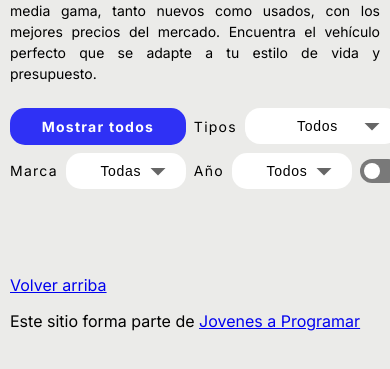
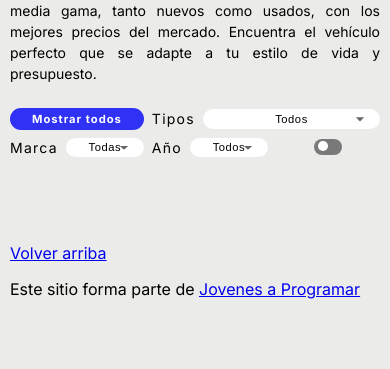
Before and after one commit to LuisNunez2004/Proyecto-JAP, a plain HTML site: page products.html in a window 390 px wide. Shown: the part 123-492 px from the top of the page. Drawn offline with nearby package versions, Linux system fonts and the light colour scheme; no server answers; sample sign-in values are in the browser's storage.

Commit message:
Actualizacion

```diff
--- a/css/products.css
+++ b/css/products.css
@@ -481,6 +481,30 @@ input:checked + .slider:before {
     .filtro-menu:nth-of-type(3) { grid-area: ano; }
     .switch-financiable-container { grid-area: financiable; justify-self: center; }
 
+    .filtro-boton-todo {
+    border: none;
+    padding: clamp(0.1rem, 1vw, 1rem) clamp(0.8rem, 2vw, 1.5rem);
+    border-radius: 1em;
+    font-size: clamp(0.7rem, 1.8vw, 1rem);
+    cursor: pointer;
+    }
+
+    .filtro-menu select {
+        padding: clamp(0.2rem, 1vw, 0.8rem) clamp(0.5rem, 2vw, 1.8rem);
+        font-size: clamp(0.7rem, 1.8vw, 1rem);
+        min-width: clamp(40px, 20vw, 150px);
+    }
+
+    .switch {
+        width: clamp(28px, 6vw, 40px);
+        height: clamp(16px, 4vw, 24px);
+    }
+
+    .slider:before {
+        height: clamp(10px, 2.5vw, 16px);
+        width: clamp(10px, 2.5vw, 16px);
+    }
+
 
     .switch-label {
         display: none;
```
